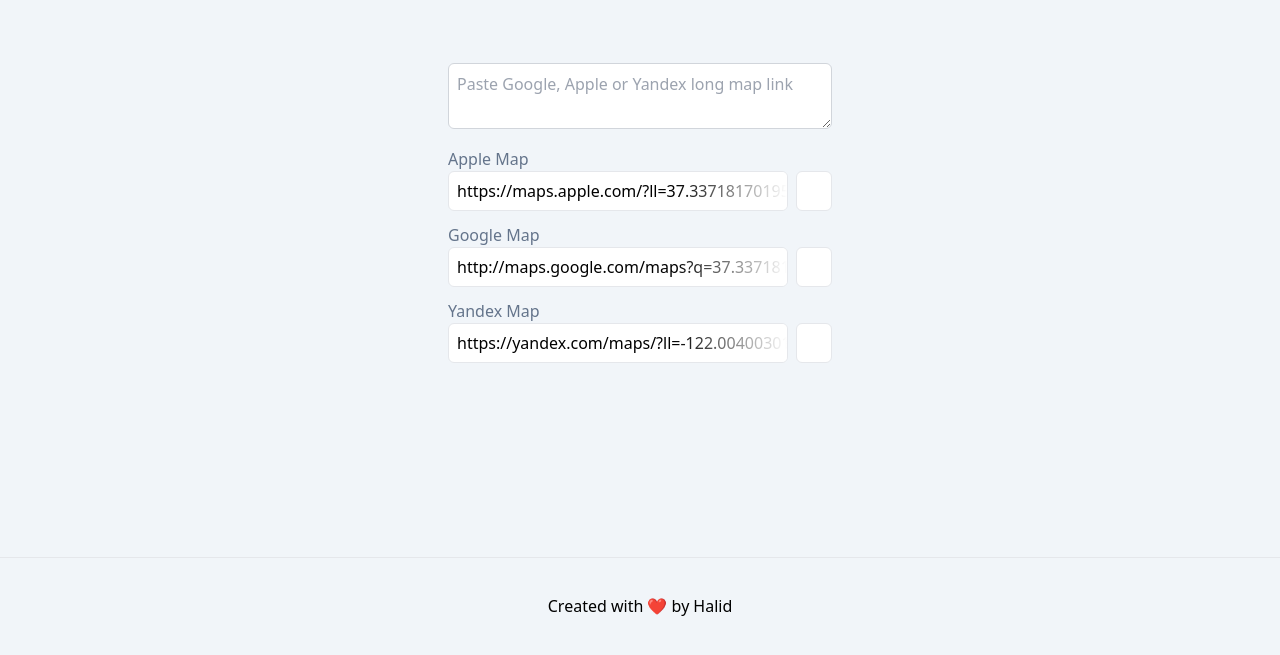
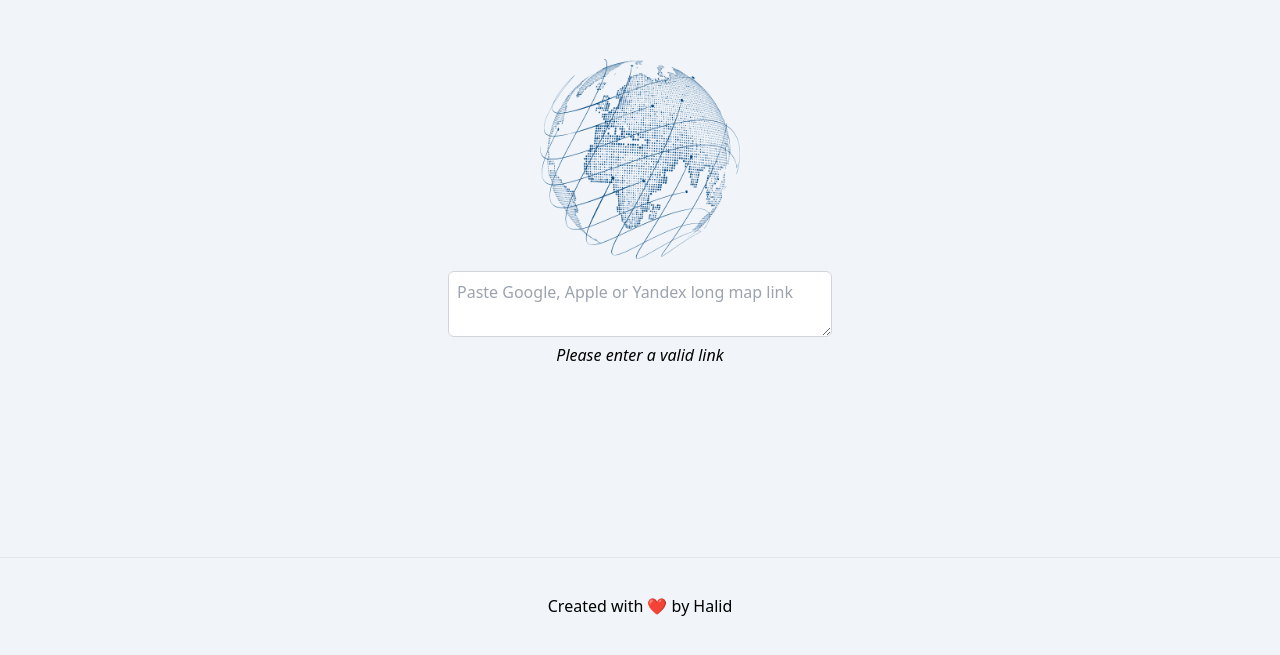
Before and after one commit to imhalid/map-link-converter, a Next.js app: page / in a window 1280 px wide. Shown: the part 139-794 px from the top of the page. Built offline with nearby package versions, Linux system fonts and the light colour scheme.

Commit message:
finish project

```diff
--- a/assets/LinkIcon.jsx
+++ /dev/null
@@ -1,20 +0,0 @@
-const LinkIcon = () => {
-  return (
-    <svg
-      xmlns="http://www.w3.org/2000/svg"
-      fill="none"
-      viewBox="0 0 24 24"
-      strokeWidth={1.5}
-      stroke="currentColor"
-      className="w-6 h-6"
-    >
-      <path
-        strokeLinecap="round"
-        strokeLinejoin="round"
-        d="M13.19 8.688a4.5 4.5 0 011.242 7.244l-4.5 4.5a4.5 4.5 0 01-6.364-6.364l1.757-1.757m13.35-.622l1.757-1.757a4.5 4.5 0 00-6.364-6.364l-4.5 4.5a4.5 4.5 0 001.242 7.244"
-      />
-    </svg>
-  );
-};
-
-export default LinkIcon;
--- a/package.json
+++ b/package.json
@@ -9,7 +9,8 @@
     "@heroicons/react": "^2.0.10",
     "next": "latest",
     "react": "18.1.0",
-    "react-dom": "18.1.0"
+    "react-dom": "18.1.0",
+    "react-icons": "^4.4.0"
   },
   "devDependencies": {
     "@types/node": "17.0.35",
--- a/pages/index.jsx
+++ b/pages/index.jsx
@@ -1,14 +1,13 @@
 import Head from "next/head";
-import LinkIcon from "../assets/LinkIcon.jsx";
 import { useState } from "react";
 import useRegex from "../hooks/useRegex";
+import { AiOutlineLink } from "react-icons/ai";
+import Image from "next/image.js";
 
 const Home = () => {
-  const [data, setData] = useState(
-    "https://www.google.com/search?q=apple+park&tbm=lcl&sxsrf=ALiCzsaqhsmwnLTaHicCAHk5mPMXwpy5hg%3A1662738469684&ei=JWAbY_-kKb6_xc8PrcaJqA0&oq=apple+park&gs_l=psy-ab.3..0i273k1j0i203k1l9.35857.37485.0.37749.10.10.0.0.0.0.235.1129.0j6j1.7.0....0...1c.1.64.psy-ab..3.7.1125...35i39k1j0i67k1j0i457i67k1.0.qa1RHF6FbPM#rlfi=hd:;si:;mv:%5B%5B37.337181701954286,-122.00400301884345%5D,%5B37.33207188826054,-122.01318690251044%5D,null,%5B37.33462683855649,-122.00859496067694%5D,18%5D"
-  );
+  const [data, setData] = useState("");
 
-  const iutput = (target) => {
+  const input = (target) => {
     //if input is empty return empty string
     if (useRegex(target) === undefined) {
       return "";
@@ -18,37 +17,15 @@
     }
   };
 
-  const lat = iutput(data)[0];
-  const lng = iutput(data)[1];
-
-  const AppleMap = `https://maps.apple.com/?ll=${lat},${lng}`;
-  const GoogleMap = `http://maps.google.com/maps?q=${lat},${lng}`;
-  const YandexMap = `https://yandex.com/maps/?ll=${lng},${lat}`;
-
+  const showLinks = (target) => {
+    if (useRegex(target) === undefined) {
       return (
-    <div className="flex min-h-screen bg-slate-100 flex-col items-center justify-center py-2">
-      <Head>
-        <title>Map Link Converter</title>
-        <link rel="icon" href="/favicon.ico" />
-      </Head>
-
-      <main className="flex w-full flex-1 flex-col items-center justify-center px-20 text-center">
-        {/* {data ? (
-          <div>
-            {useRegex(data)[0]} + {useRegex(data)[1]}
+        <div className="flex flex-col items-center justify-center w-full h-full italic">
+          Please enter a valid link
         </div>
-        ) : null} */}
-
-        <div className="sm:w-96 w-80 accent-rose-500 ">
-          <form>
-            <textarea
-              name="link"
-              className="w-full rounded-md border hover:ring-1 border-gray-300 p-2"
-              placeholder="Paste Google, Apple or Yandex long map link"
-              onChange={(e) => setData(e.target.value)}
-            />
-          </form>
-
+      );
+    } else {
+      return (
         <div className="flex flex-col">
           <p className="text-left mt-3 text-slate-500">Apple Map</p>
           <div className="flex flex-row">
@@ -69,7 +46,7 @@
             </div>
             <div className="h-10 w-10 flex justify-center items-center rounded-md border hover:ring-1 ml-2  bg-white">
               <a href={AppleMap} target="_blank" rel="noopener noreferrer">
-                  <LinkIcon />
+                <AiOutlineLink className="w-5 h-5" />
               </a>
             </div>
           </div>
@@ -92,7 +69,7 @@
             </div>
             <div className="h-10 w-10 flex justify-center items-center rounded-md border hover:ring-1 ml-2  bg-white">
               <a href={GoogleMap} target="_blank" rel="noopener noreferrer">
-                  <LinkIcon />
+                <AiOutlineLink className="w-5 h-5" />
               </a>
             </div>
           </div>
@@ -115,11 +92,54 @@
             </div>
             <div className="h-10 w-10 flex justify-center items-center rounded-md border hover:ring-1 ml-2  bg-white">
               <a href={YandexMap} target="_blank" rel="noopener noreferrer">
-                  <LinkIcon />
+                <AiOutlineLink className="w-5 h-5" />
               </a>
             </div>
           </div>
         </div>
+      );
+    }
+  };
+
+  const lat = input(data)[0];
+  const lng = input(data)[1];
+
+  const AppleMap = `https://maps.apple.com/?ll=${lat},${lng}`;
+  const GoogleMap = `http://maps.google.com/maps?q=${lat},${lng}`;
+  const YandexMap = `https://yandex.com/maps/?ll=${lng},${lat}`;
+
+  return (
+    <div className="flex min-h-screen bg-slate-100 flex-col items-center justify-center py-2">
+      <Head>
+        <title>Map Link Converter</title>
+        <link rel="icon" href="/favicon.ico" />
+      </Head>
+
+      <main className="flex w-full flex-1 flex-col items-center justify-center px-20 text-center">
+        <Image src="/512.png" width={200} height={200} />
+        {data ? (
+          <div className="mt-3 mb-2 flex">
+            <div className="px-2 bg-orange-500 rounded-md text-white border-2 border-orange-600">
+              {input(data)[0]}
+            </div>
+
+            <div className="px-2 bg-orange-500 rounded-md text-white border-2 border-orange-600 ml-2">
+              {input(data)[1]}
+            </div>
+          </div>
+        ) : null}
+
+        <div className="sm:w-96 mt-3 w-80 accent-rose-500 ">
+          <form>
+            <textarea
+              name="link"
+              className="w-full rounded-md border hover:ring-1 border-gray-300 p-2"
+              placeholder="Paste Google, Apple or Yandex long map link"
+              onChange={(e) => setData(e.target.value)}
+            />
+          </form>
+
+          {showLinks(data)}
         </div>
       </main>
 
```
Also changed, not shown: public/512.png (added), 1 other file (tests, documents, lock files or other folders). Lines whose indentation alone changed are shown as unchanged.
